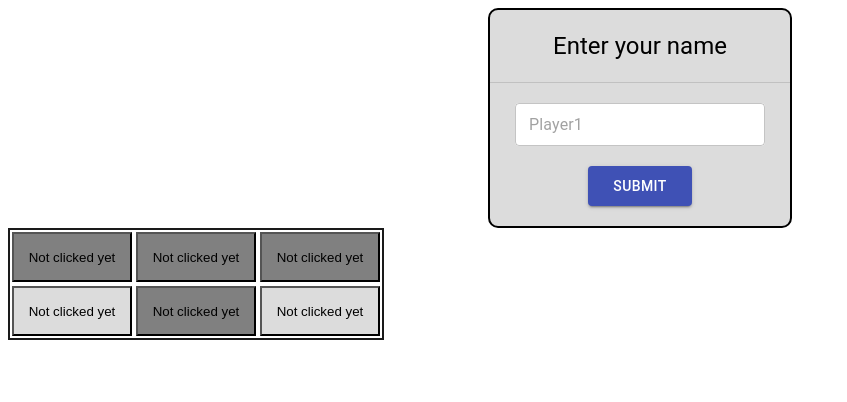
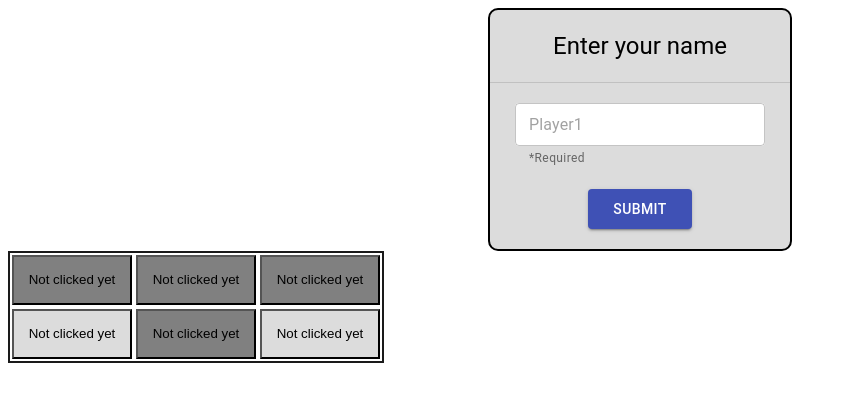
Before and after one commit to sLokhin/otus-repo-react, a React app: page / in a window 1280 px wide. Shown: the top 402 px of the page, without its empty margins (0-847 px from the left). Built offline with nearby package versions, Linux system fonts and the light colour scheme.

Commit message:
NameForm layout

```diff
--- a/src/Components/NameForm/NameForm.tsx
+++ b/src/Components/NameForm/NameForm.tsx
@@ -1,4 +1,4 @@
-import React, { FC } from "react";
+import React from "react";
 import styled from "@emotion/styled";
 import {
   Divider,
@@ -9,7 +9,7 @@ import {
   createMuiTheme,
 } from "@material-ui/core";
 
-const NameFormWrapper = styled.div`
+const NameFormWrapper = styled.form`
   width: 300px;
   background-color: gainsboro;
   border-radius: 10px;
@@ -55,40 +55,57 @@ const theme = createMuiTheme({
 });
 
 interface INameFormProps {
-  onSubmit?: (value?: string) => void;
+  onSubmit: (value: string) => void;
 }
 
-const defaultProps: INameFormProps = {
-  onSubmit: (): void => {
-    console.log("The name was written and accepted");
+interface INameFormState {
+  name: string;
+}
+
+export class NameForm extends React.Component<INameFormProps, INameFormState> {
+  static defaultProps: INameFormProps = {
+    onSubmit: (value: string): void => {
+      if (value.length > 0) {
+        console.log("The name was written and accepted:  ", value);
+      } else {
+        console.log("INVALID NAME");
+      }
     },
   };
 
-export const NameForm: FC<INameFormProps> = (props = defaultProps) => {
-  const onSubmitForm = (e: React.FormEvent): void => {
-    e.preventDefault();
+  state = {
+    name: "",
   };
 
-  const changeValue = (e: React.ChangeEvent): void => {
-    console.log("change value");
+  handleInputChange = (e: React.ChangeEvent): void => {
+    this.setState({
+      name: (e.target as HTMLInputElement).value,
+    });
   };
+
+  handleFormSubmit = (e: React.FormEvent): void => {
+    e.preventDefault();
+    this.props.onSubmit(this.state.name);
+  };
+
+  render(): React.ReactNode {
     return (
       <ThemeProvider theme={theme}>
-      <NameFormWrapper>
+        <NameFormWrapper onSubmit={this.handleFormSubmit}>
           <Typography variant="h5">Enter your name</Typography>
           <Divider />
           <TextField
             placeholder={"Player1"}
-          inputProps={{ maxlength: 10 }}
+            inputProps={{ maxLength: 12 }}
             variant="outlined"
-          onChange={changeValue}
+            helperText="*Required"
+            onChange={this.handleInputChange}
           ></TextField>
-        <Button variant="contained" color="primary">
+          <Button variant="contained" type="submit" color="primary">
             Submit
           </Button>
         </NameFormWrapper>
       </ThemeProvider>
     );
-};
-
-NameForm.defaultProps = defaultProps;
+  }
+}
```
Lines whose indentation alone changed are shown as unchanged.
